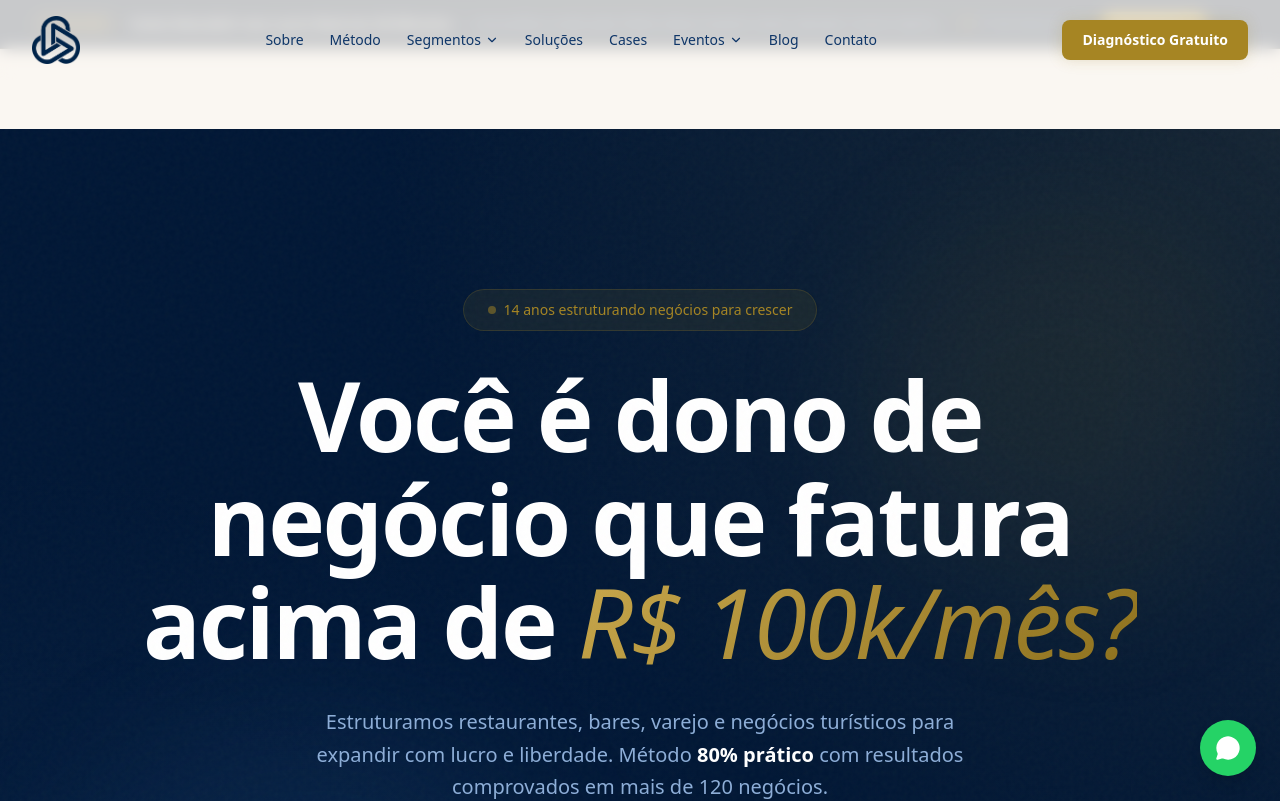
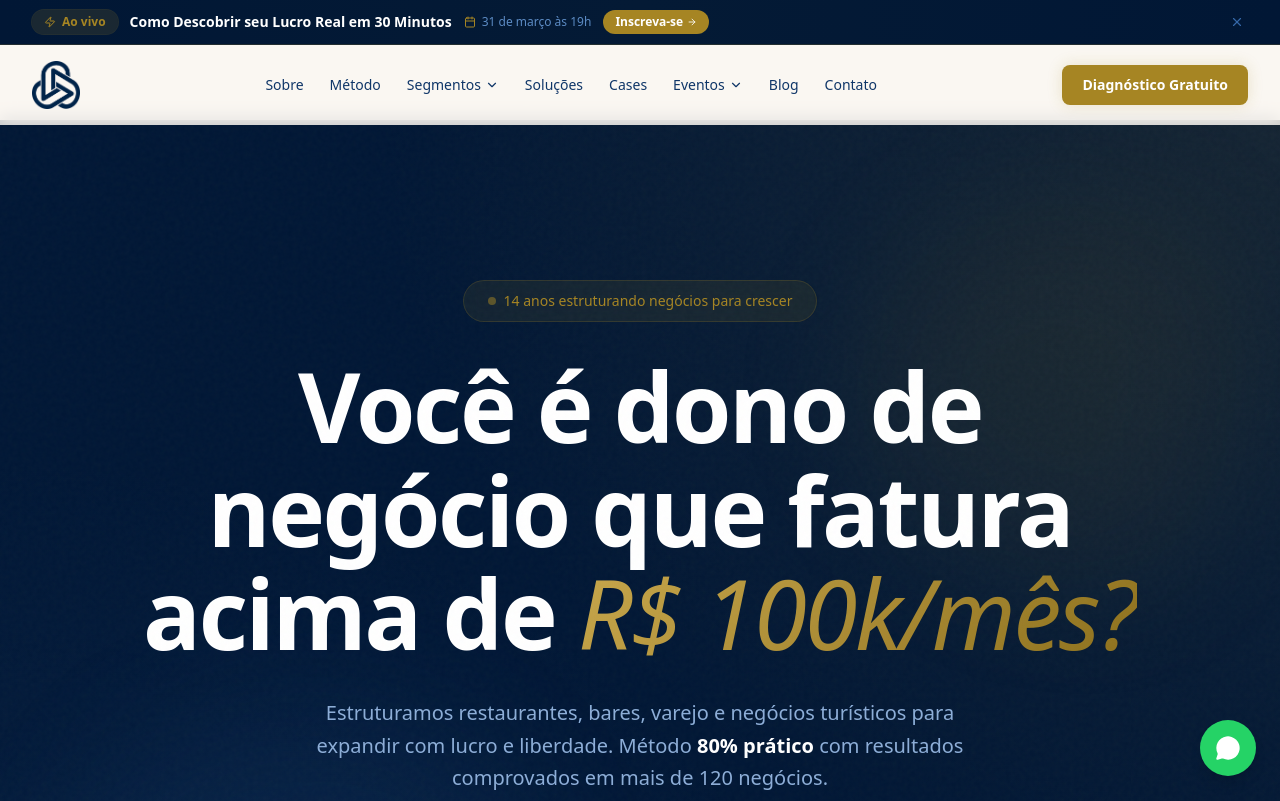
Before and after one commit to IJAConsultoria/site-ija, a Next.js app: page / in a window 1280 px wide. Shown: the top 801 px of the page. Built offline with nearby package versions, Linux system fonts and the light colour scheme.

Commit message:
fix: banner de evento dentro do header fixo para ficar visível
- Move lógica do EventBanner para dentro do Header (fixed z-50)
- Banner aparece acima da nav bar, dentro do header fixo
- Ajusta padding do main para acomodar banner + header

Co-Authored-By: Claude Opus 4.6 <noreply@anthropic.com>

```diff
--- a/src/app/(public)/layout.tsx
+++ b/src/app/(public)/layout.tsx
@@ -1,7 +1,6 @@
 import Header from "@/components/Header";
 import Footer from "@/components/Footer";
 import WhatsAppButton from "@/components/WhatsAppButton";
-import EventBanner from "@/components/EventBanner";
 import { organizationSchema, localBusinessSchema } from "@/lib/seo";
 
 export default function PublicLayout({
@@ -24,8 +23,7 @@ export default function PublicLayout({
         }}
       />
       <Header />
-      <EventBanner />
-      <main className="pt-16 lg:pt-20">{children}</main>
+      <main className="pt-[calc(4rem+2.5rem)] lg:pt-[calc(5rem+2.5rem)]">{children}</main>
       <Footer />
       <WhatsAppButton />
     </>
--- a/src/components/Header.tsx
+++ b/src/components/Header.tsx
@@ -23,7 +23,8 @@ import {
   Mic,
   Users,
 } from "lucide-react";
-import { NAV_LINKS, WHATSAPP_URL, PHONE as PHONE_NUMBER } from "@/lib/constants";
+import { Zap, Calendar as CalendarIcon } from "lucide-react";
+import { NAV_LINKS, WHATSAPP_URL, PHONE as PHONE_NUMBER, EVENTS } from "@/lib/constants";
 
 const dropdownIcons: Record<string, React.ElementType> = {
   Restaurantes: Utensils,
@@ -36,12 +37,42 @@ const dropdownIcons: Record<string, React.ElementType> = {
   Turismo: TreePalm,
 };
 
+function getNextEvent() {
+  const now = new Date();
+  const upcoming = EVENTS.filter((e) => {
+    if (!("dateISO" in e) || !(e as { dateISO?: string }).dateISO) return false;
+    const eventDate = new Date((e as { dateISO: string }).dateISO + "T23:59:59");
+    return eventDate >= now;
+  }).sort((a, b) => {
+    const da = ("dateISO" in a && (a as { dateISO?: string }).dateISO) || "9999";
+    const db = ("dateISO" in b && (b as { dateISO?: string }).dateISO) || "9999";
+    return da.localeCompare(db);
+  });
+  return upcoming[0] || null;
+}
+
 export default function Header() {
   const [isOpen, setIsOpen] = useState(false);
   const [mobileExpanded, setMobileExpanded] = useState<string | null>(null);
   const [dropdown, setDropdown] = useState<string | null>(null);
   const [scrolled, setScrolled] = useState(false);
+  const [bannerDismissed, setBannerDismissed] = useState(true);
   const dropdownRef = useRef<HTMLDivElement>(null);
+  const nextEvent = getNextEvent();
+
+  useEffect(() => {
+    if (nextEvent) {
+      const dismissed = sessionStorage.getItem("event_banner_dismissed");
+      setBannerDismissed(dismissed === nextEvent.slug);
+    }
+  }, [nextEvent]);
+
+  const showBanner = nextEvent && !bannerDismissed;
+
+  const handleDismissBanner = () => {
+    setBannerDismissed(true);
+    if (nextEvent) sessionStorage.setItem("event_banner_dismissed", nextEvent.slug);
+  };
 
   useEffect(() => {
     if (isOpen) {
@@ -90,6 +121,45 @@ export default function Header() {
             : "bg-cream/80 backdrop-blur-sm"
         }`}
       >
+        {/* Event Banner */}
+        {showBanner && (
+          <div className="bg-gradient-to-r from-navy-950 via-navy-900 to-navy-950 border-b border-accent/20">
+            <div className="mx-auto max-w-7xl px-4 sm:px-6 lg:px-8">
+              <div className="flex items-center justify-between gap-3 py-2 sm:py-2.5">
+                <Link
+                  href={`/eventos/${nextEvent.slug}`}
+                  className="flex flex-1 items-center gap-2 sm:gap-3 group min-w-0"
+                >
+                  <span className="hidden sm:inline-flex shrink-0 items-center gap-1.5 rounded-full bg-accent/15 px-3 py-1 text-xs font-bold text-accent ring-1 ring-accent/20">
+                    <Zap size={12} />
+                    Ao vivo
+                  </span>
+                  <span className="sm:hidden shrink-0">
+                    <Zap size={14} className="text-accent" />
+                  </span>
+                  <span className="truncate text-xs sm:text-sm font-medium text-white group-hover:text-accent transition-colors">
+                    <span className="font-bold">{nextEvent.title}</span>
+                  </span>
+                  <span className="hidden md:flex shrink-0 items-center gap-1.5 text-xs text-navy-400">
+                    <CalendarIcon size={12} className="text-accent" />
+                    {nextEvent.date} às {nextEvent.time}
+                  </span>
+                  <span className="shrink-0 inline-flex items-center gap-1 rounded-full bg-accent px-2.5 py-0.5 sm:px-3 sm:py-1 text-[10px] sm:text-xs font-bold text-white group-hover:bg-accent-dark transition-colors">
+                    Inscreva-se
+                    <ArrowRight size={10} />
+                  </span>
+                </Link>
+                <button
+                  onClick={handleDismissBanner}
+                  className="shrink-0 rounded-lg p-1 text-navy-500 hover:text-white hover:bg-white/10 transition-colors"
+                  aria-label="Fechar banner"
+                >
+                  <X size={14} />
+                </button>
+              </div>
+            </div>
+          </div>
+        )}
         <div className="mx-auto max-w-7xl px-4 sm:px-6 lg:px-8">
           <div className="flex h-16 items-center justify-between lg:h-20">
             {/* Logo: ícone no mobile, horizontal no desktop */}
```
